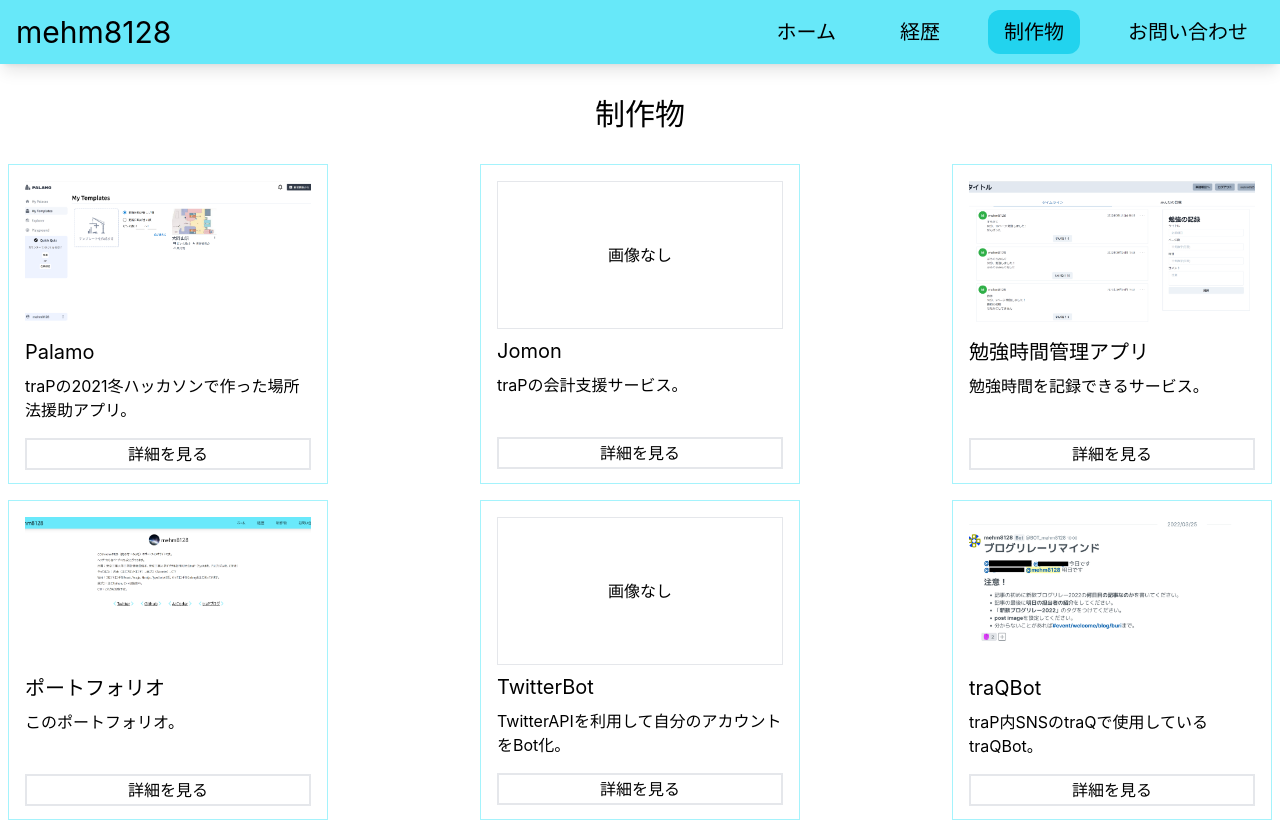
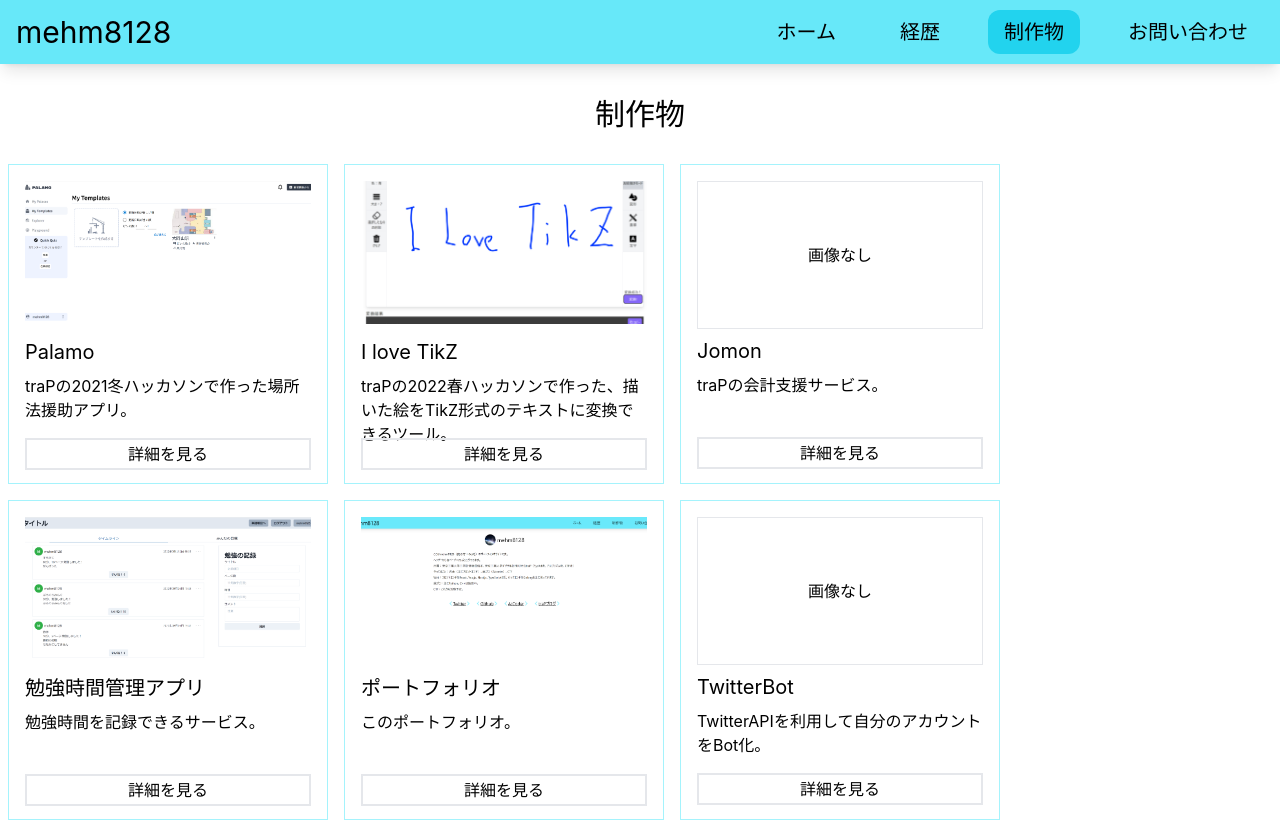
Before and after one commit to mehm8128/mehm8128-portfolio, a Next.js app: page /works in a window 1280 px wide. Shown: the top 821 px of the page. Built offline with nearby package versions, Linux system fonts and the light colour scheme.

Commit message:
add hackathon_22spring

```diff
--- a/src/constants/works.ts
+++ b/src/constants/works.ts
@@ -16,6 +16,16 @@ export const works: WorkType[] = [
 		longDescription:
 			"traPの2021冬ハッカソンで作った場所法援助アプリ。クライアントを担当した。クライアントはReact+TypeScript、サーバーはgolangで作られている。自分が担当したのは宮殿一覧、テンプレート一覧やクイズ機能、通信周りなど。",
 		imagePath: "/assets/palamo.png",
+	},
+	{
+		title: "I love TikZ",
+		productLink: "https://hackathon-22spring-13.github.io/client/",
+		githubLinks: ["hhttps://github.com/hackathon-22spring-13/client"],
+		description:
+			"traPの2022春ハッカソンで作った、描いた絵をTikZ形式のテキストに変換できるツール。",
+		longDescription:
+			"traPの2022春ハッカソンで作った、描いた絵をTikZ形式のテキストに変換できるツール。チームラボ賞をいただいた。クライアントはNext.js+TypeScript+Windi CSS+Recoil+Fabric.js、サーバーはPython+Flask+SVG2TikZを使っている。自分はクライアントのほぼ全てを担当した。Github Actionsを使ってcommit時に自動でGithub Pagesにデプロイできるようにしてある。",
+		imagePath: "/assets/IloveTikZ.png",
 	},
 	{
 		title: "Jomon",
--- a/src/pages/background.tsx
+++ b/src/pages/background.tsx
@@ -32,6 +32,11 @@ const Background: NextPage = () => {
 						<li>
 							3～5月 prdでフロントエンドエンジニアとしてインターンに参加。
 						</li>
+						<li>
+							6月
+							traPの部内ハッカソン（チームラボ協賛）で描いた絵をTikZ形式に変換するツール「I
+							love TikZ」制作のフロントエンドを担当。
+						</li>
 					</ul>
 				</section>
 			</div>
--- a/src/pages/works.tsx
+++ b/src/pages/works.tsx
@@ -14,7 +14,7 @@ const Works: NextPage = () => {
 				<h2 className="flex text-3xl items-center">制作物</h2>
 			</div>
 			<div className="mx-2 mb-20">
-				<ul className="flex flex-wrap gap-4 justify-center md:justify-between">
+				<ul className="flex flex-wrap gap-4 justify-center md:justify-start">
 					{works.map((work) => (
 						<li key={work.title}>
 							<Work setCurrentWork={setCurrentWork} work={work} />
```
Also changed, not shown: public/assets/IloveTikZ.png (added).
